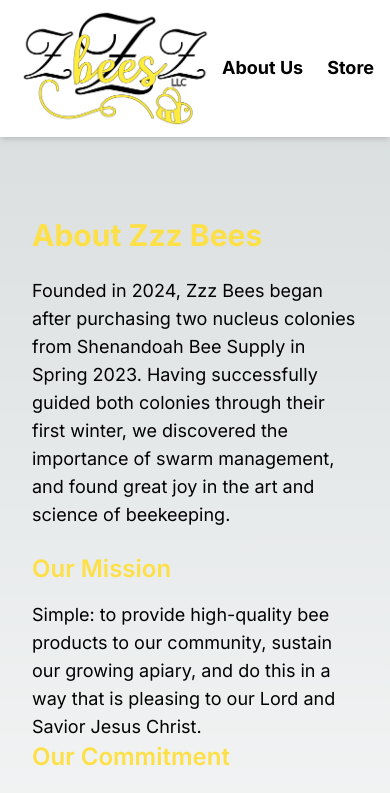
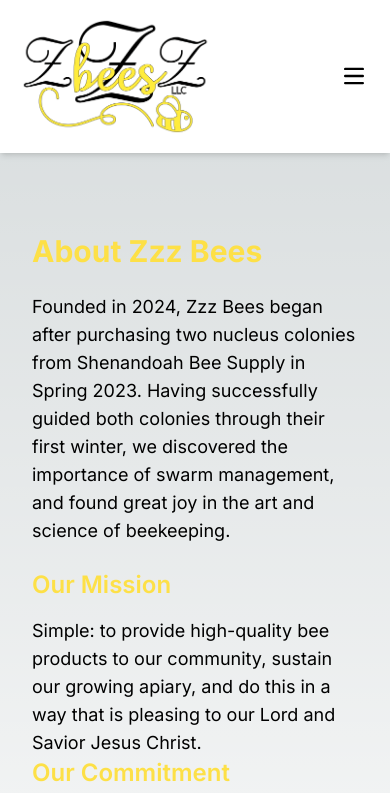
Before and after one commit to ZzzBees/site, a Next.js app: page /about in a window 390 px wide. Shown: the top 793 px of the page. Built offline with nearby package versions, Linux system fonts and the light colour scheme.

Commit message:
Better mobile nav
Signed-off-by: David Zager <dzager@redhat.com>

```diff
--- /dev/null
+++ b/app/components/navbar.tsx
@@ -0,0 +1,45 @@
+'use client'
+
+import Image from 'next/image';
+import Link from 'next/link';
+import { useState } from 'react';
+
+export default function Navbar() {
+  const [isMenuOpen, setIsMenuOpen] = useState(false);
+
+  return (
+    <nav className="relative">
+      <div className="max-w-screen-xl flex flex-wrap items-center justify-between mx-auto p-4">
+        <Link href="/" className="flex items-center space-x-4 rtl:space-x-reverse">
+          <Image
+            src="/zzzbees.png"
+            alt="Zzz Bees Logo"
+            width={200}
+            height={200}
+            className="rounded-lg"
+          />
+        </Link>
+        <button
+          onClick={() => setIsMenuOpen(!isMenuOpen)}
+          type="button"
+          className="inline-flex items-center p-2 w-10 h-10 justify-center text-sm text-black rounded-lg md:hidden hover:bg-yellow-100 focus:outline-none focus:ring-2 focus:ring-yellow-200"
+          aria-controls="navbar-default"
+          aria-expanded={isMenuOpen}
+        >
+          <span className="sr-only">Toggle menu</span>
+          <svg className="w-5 h-5" aria-hidden="true" xmlns="http://www.w3.org/2000/svg" fill="none" viewBox="0 0 17 14">
+            <path stroke="currentColor" strokeLinecap="round" strokeLinejoin="round" strokeWidth="2" d="M1 1h15M1 7h15M1 13h15"/>
+          </svg>
+        </button>
+        <div className={`${isMenuOpen ? 'block' : 'hidden'} w-full md:block md:w-auto`} id="navbar-default">
+
+            {/* <ul class="font-medium flex flex-col p-4 md:p-0 mt-4 border border-gray-100 rounded-lg bg-gray-50 md:flex-row md:space-x-8 rtl:space-x-reverse md:mt-0 md:border-0 md:bg-white dark:bg-gray-800 md:dark:bg-gray-900 dark:border-gray-700"></ul> */}
+            <ul className="md:flex md:space-x-6">
+                <li><Link href="/about" className="text-black hover:text-yellow-600 text-lg font-bold">About Us</Link></li>
+                <li><Link href="/store" className="text-black hover:text-yellow-600 text-lg font-bold">Store</Link></li>
+            </ul>
+        </div>
+      </div>
+    </nav>
+  );
+}
--- a/app/layout.tsx
+++ b/app/layout.tsx
@@ -1,8 +1,7 @@
 import type { Metadata } from "next";
 import { Inter } from "next/font/google";
-import Image from "next/image";
-import Link from "next/link";
 import "./globals.css";
+import Navbar from "./components/navbar";
 
 const inter = Inter({ subsets: ["latin"] });
 
@@ -20,25 +19,7 @@
     <html lang="en">
       <body className={`${inter.className} min-h-screen flex flex-col`}>
         <header className="bg-white shadow-md">
-          <div className="container mx-auto px-4 py-2 flex items-center justify-between">
-            <div className="flex items-center space-x-4">
-              <Link href="/" className="flex items-center space-x-4">
-                <Image
-                  src="/zzzbees.png"
-                  alt="Zzz Bees Logo"
-                  width={200}
-                  height={200}
-                  className="rounded-lg"
-                />
-              </Link>
-            </div>
-            <nav>
-              <ul className="flex space-x-6">
-                <li><Link href="/about" className="text-black hover:text-yellow-600 text-lg font-bold">About Us</Link></li>
-                <li><Link href="/store" className="text-black hover:text-yellow-600 text-lg font-bold">Store</Link></li>
-              </ul>
-            </nav>
-          </div>
+          <Navbar />
         </header>
         <main className="flex-grow container mx-auto px-4 py-8">
           {children}
```
